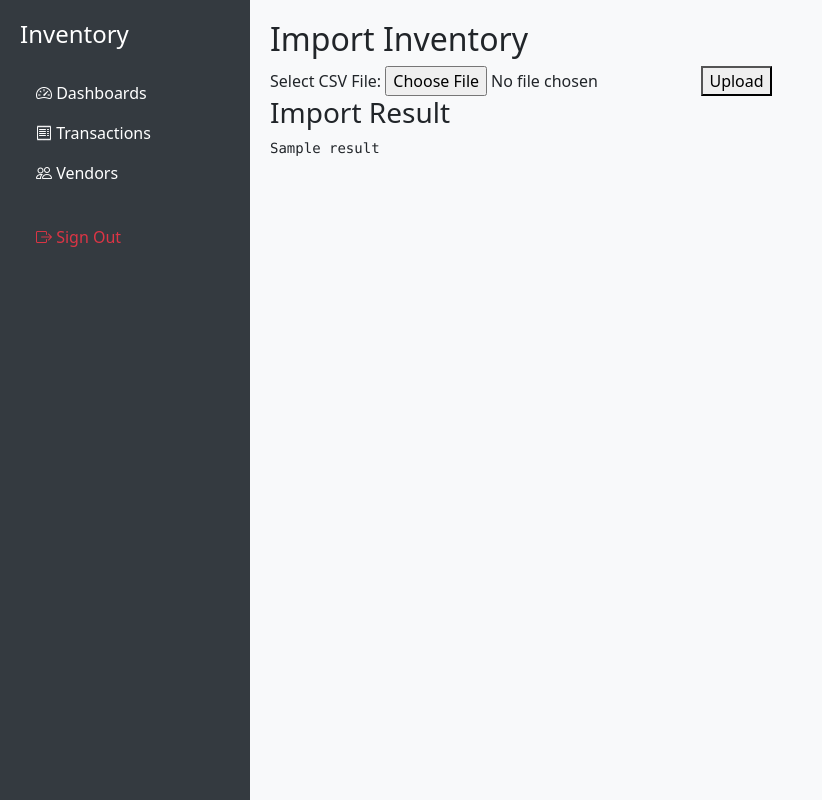
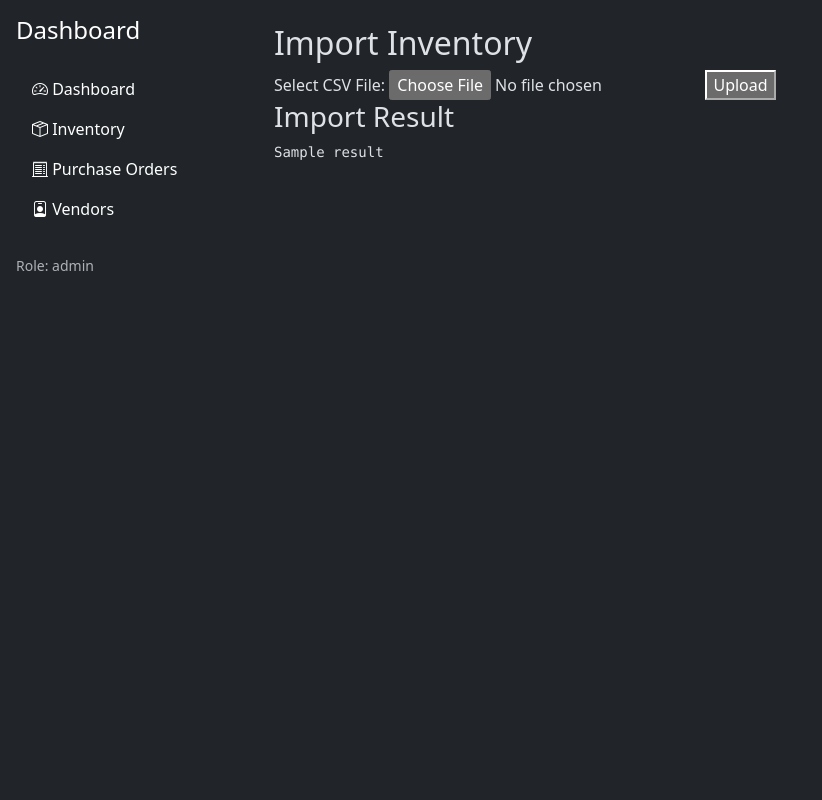
Before and after one commit to n0access/POS, a Django app: template templates/inventory/custom_import.html in a window 1280 px wide. Shown: the whole page, without its empty margins (0-822 px from the left). Run offline with Django 5.2, Linux system fonts and the light colour scheme; the template is opened without the code that fills it: most values are stand-ins (such as "Sample title", 1, 10 or a date in 2020).

Commit message:
Role Dbase display Menu icons Dark mode

```diff
--- a/inventory_management/settings.py
+++ b/inventory_management/settings.py
@@ -95,6 +95,7 @@ TEMPLATES = [
         'OPTIONS': {
             'context_processors': [
                 'django.template.context_processors.debug',
+                'inventory_management.context_processors.user_role',
                 'django.template.context_processors.request',
                 'django.contrib.auth.context_processors.auth',
                 'django.contrib.messages.context_processors.messages',
--- a/templates/base.html
+++ b/templates/base.html
@@ -1,125 +1,98 @@
+{% load static %}
 <!DOCTYPE html>
-<html lang="en">
+<html lang="en" data-bs-theme="dark">
 <head>
     <meta charset="UTF-8">
-  <title>{% block title %}Inventory App{% endblock %}</title>
-  <meta name="viewport" content="width=device-width, initial-scale=1">
+    <title>{% block title %}Inventory Management{% endblock %}</title>
 
     <!-- Bootstrap CSS -->
     <link href="https://cdn.jsdelivr.net/npm/bootstrap@5.3.3/dist/css/bootstrap.min.css" rel="stylesheet">
     <!-- Bootstrap Icons -->
-  <link href="https://cdn.jsdelivr.net/npm/bootstrap-icons@1.10.5/font/bootstrap-icons.css" rel="stylesheet">
+    <link href="https://cdn.jsdelivr.net/npm/bootstrap-icons@1.11.1/font/bootstrap-icons.css" rel="stylesheet">
 
     <style>
         body {
-      display: flex;
-      min-height: 100vh;
-      background-color: #f8f9fa;
+            overflow-x: hidden;
         }
         .sidebar {
             width: 250px;
-      background-color: #343a40;
-      color: white;
-      padding: 20px;
-      flex-shrink: 0;
+            min-height: 100vh;
         }
-    .sidebar .nav-link {
-      color: white;
-    }
-    .sidebar .nav-link:hover,
-    .sidebar .nav-link.active {
-      background-color: #0d6efd;
-      color: white;
-    }
-    .content {
-      flex-grow: 1;
-      padding: 20px;
-    }
-    .collapse .nav-link {
-      padding-left: 1.5rem;
+        .sidebar .nav-link:hover {
+            background-color: rgba(255, 255, 255, 0.1);
         }
     </style>
 </head>
 <body>
+<div class="d-flex">
+    <!-- Sidebar -->
+    <div class="bg-dark text-white sidebar p-3">
+        <h4 class="mb-4">Dashboard</h4>
+        <ul class="nav flex-column">
 
-  <!-- Sidebar -->
-  <nav class="sidebar">
-    <h4 class="mb-4">Inventory</h4>
+            <li class="nav-item">
+                <a class="nav-link text-white" href="{% url 'dashboard' %}">
+                    <i class="bi bi-speedometer2"></i> Dashboard
+                </a>
+            </li>
+
+            <!-- Inventory -->
+            <li class="nav-item">
+                <a class="nav-link text-white" data-bs-toggle="collapse" href="#inventoryMenu" role="button" aria-expanded="false">
+                    <i class="bi bi-box-seam"></i> Inventory
+                </a>
+                <div class="collapse ps-3" id="inventoryMenu">
                     <ul class="nav flex-column">
-      <li class="nav-item">
-        <a class="nav-link collapsed" data-bs-toggle="collapse" href="#dashboardMenu" role="button">
-          <i class="bi bi-speedometer2"></i> Dashboards
-        </a>
-        <div class="collapse" id="dashboardMenu">
-          <ul class="btn-toggle-nav list-unstyled fw-normal pb-1 small">
-            <li><a href="{% url 'dashboard' %}" class="nav-link">Main Dashboard</a></li>
+                        <li class="nav-item"><a class="nav-link text-white" href="{% url 'inventory_list_view' %}">View Items</a></li>
+                        <li class="nav-item"><a class="nav-link text-white" href="{% url 'inventory_create_view' %}">Add Item</a></li>
+                        <li class="nav-item"><a class="nav-link text-white" href="{% url 'upload_inventory' %}">Bulk Update</a></li>
                     </ul>
                 </div>
             </li>
 
+            <!-- Purchase Orders -->
             <li class="nav-item">
-        <a class="nav-link collapsed" data-bs-toggle="collapse" href="#transactionMenu" role="button">
-          <i class="bi bi-receipt"></i> Transactions
+                <a class="nav-link text-white" data-bs-toggle="collapse" href="#poMenu" role="button" aria-expanded="false">
+                    <i class="bi bi-receipt-cutoff"></i> Purchase Orders
                 </a>
-        <div class="collapse" id="transactionMenu">
-          <ul class="btn-toggle-nav list-unstyled fw-normal pb-1 small">
-            <li><a href="{% url 'inventory_list_view' %}" class="nav-link">View Inventory</a></li>
-            <li><a href="{% url 'inventory_create_view' %}" class="nav-link">Add Item</a></li>
-            <li><a href="{% url 'upload_inventory' %}" class="nav-link">Bulk Update</a></li>
-            <li><a href="{% url 'purchase_order_list' %}" class="nav-link">View POs</a></li>
-            <li><a href="{% url 'create_purchase_order' %}" class="nav-link">Add PO</a></li>
-            <li><a href="{% url 'lookup_po' %}" class="nav-link">Receive PO</a></li>
+                <div class="collapse ps-3" id="poMenu">
+                    <ul class="nav flex-column">
+                        <li class="nav-item"><a class="nav-link text-white" href="{% url 'purchase_order_list' %}">View POs</a></li>
+                        <li class="nav-item"><a class="nav-link text-white" href="{% url 'create_purchase_order' %}">Add PO</a></li>
+                        <li class="nav-item"><a class="nav-link text-white" href="{% url 'lookup_po' %}">Receive PO</a></li>
                     </ul>
                 </div>
             </li>
 
+            <!-- Vendors -->
             <li class="nav-item">
-        <a class="nav-link collapsed" data-bs-toggle="collapse" href="#vendorMenu" role="button">
-          <i class="bi bi-people"></i> Vendors
+                <a class="nav-link text-white" data-bs-toggle="collapse" href="#vendorMenu" role="button" aria-expanded="false">
+                    <i class="bi bi-person-badge"></i> Vendors
                 </a>
-        <div class="collapse" id="vendorMenu">
-          <ul class="btn-toggle-nav list-unstyled fw-normal pb-1 small">
-            <li><a href="{% url 'vendor_list_view' %}" class="nav-link">View Vendors</a></li>
-            <li><a href="{% url 'vendor_create_view' %}" class="nav-link">Add Vendor</a></li>
+                <div class="collapse ps-3" id="vendorMenu">
+                    <ul class="nav flex-column">
+                        <li class="nav-item"><a class="nav-link text-white" href="{% url 'vendor_list_view' %}">View Vendors</a></li>
+                        <li class="nav-item"><a class="nav-link text-white" href="{% url 'vendor_create_view' %}">Add Vendor</a></li>
                     </ul>
                 </div>
             </li>
 
+            <!-- Role Display -->
             <li class="nav-item mt-4">
-        <a href="{% url 'logout' %}" class="nav-link text-danger">
-          <i class="bi bi-box-arrow-right"></i> Sign Out
-        </a>
+                <span class="text-muted small">Role: {{ user_role }}</span>
             </li>
         </ul>
-  </nav>
+    </div>
 
-  <!-- Content Area -->
-  <main class="content">
+    <!-- Main Content -->
+    <div class="flex-grow-1 p-4">
         {% block content %}
         <!-- Page-specific content goes here -->
         {% endblock %}
-  </main>
+    </div>
+</div>
 
-  <!-- Bootstrap JS (for collapse) -->
+<!-- Bootstrap JS -->
 <script src="https://cdn.jsdelivr.net/npm/bootstrap@5.3.3/dist/js/bootstrap.bundle.min.js"></script>
-
-  <!-- Active Menu Script -->
-  <script>
-    document.addEventListener('DOMContentLoaded', function () {
-      const currentPath = window.location.pathname;
-      document.querySelectorAll('.btn-toggle-nav a').forEach(link => {
-        if (link.getAttribute('href') === currentPath) {
-          link.classList.add('active');
-          const collapse = link.closest('.collapse');
-          if (collapse) {
-            collapse.classList.add('show');
-            const trigger = document.querySelector(`[href="#${collapse.id}"]`);
-            if (trigger) trigger.classList.remove('collapsed');
-          }
-        }
-      });
-    });
-  </script>
-
 </body>
 </html>
```
Also changed, not shown: inventory_management/context_processors.py (added, +12 -0 lines). Lines whose indentation alone changed are shown as unchanged.
